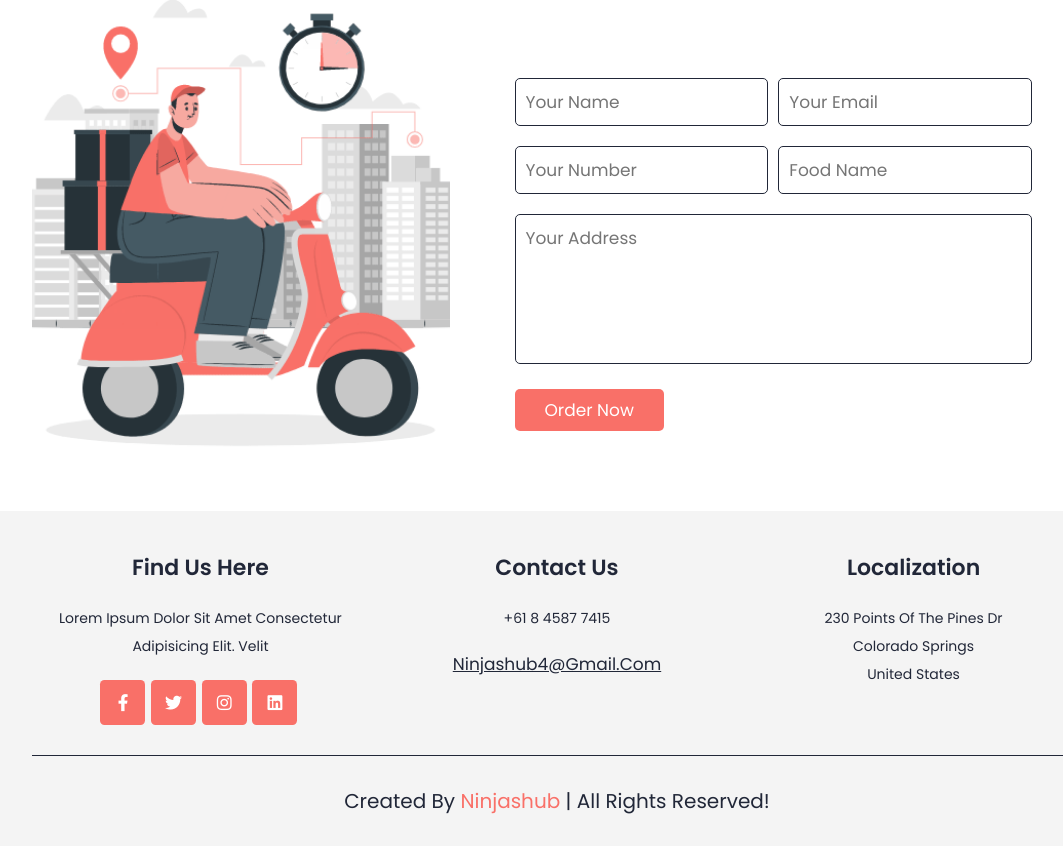
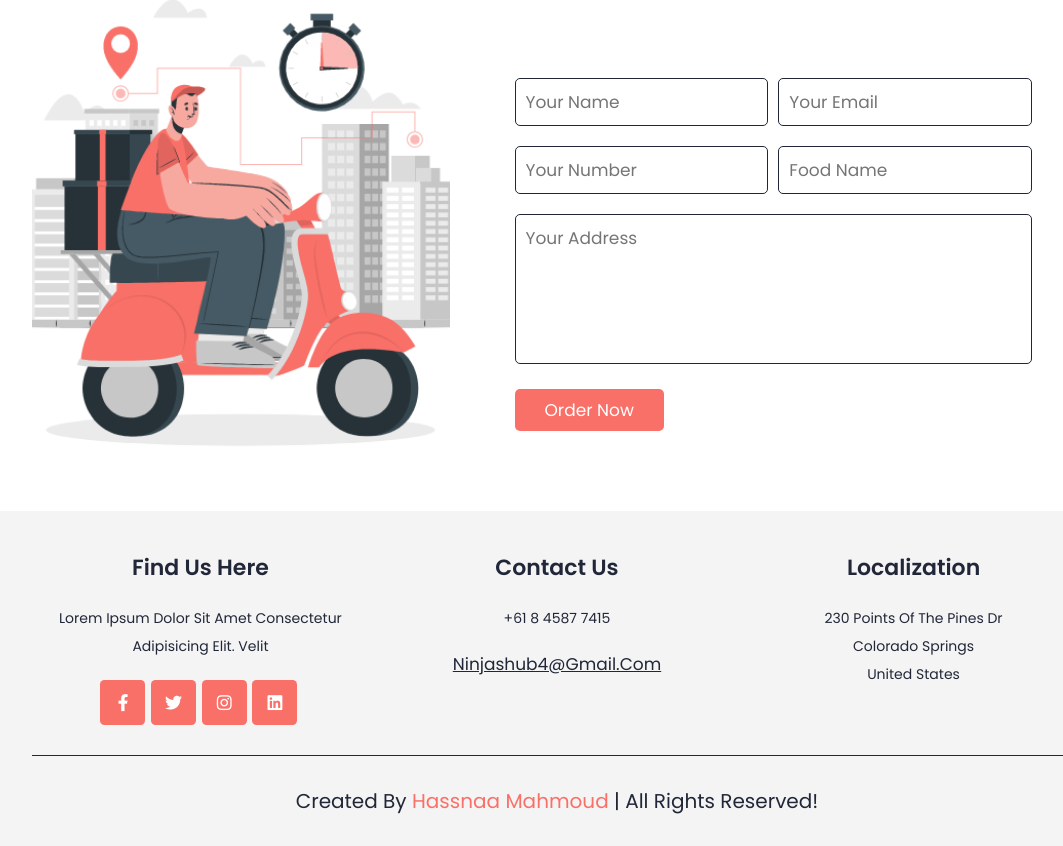
Before and after one commit to HASSNAAM/BURGER-WEBSITE, a plain HTML site: page index.html in a window 1280 px wide. Shown: the part 6194-7040 px from the top of the page, without its empty margins (83-1146 px from the left). Drawn offline with nearby package versions, Linux system fonts and the light colour scheme.

Commit message:
Update index.html

```diff
--- a/index.html
+++ b/index.html
@@ -548,7 +548,7 @@
 
             </div>
 
-            <div class="credit">created by <span>Ninjashub</span> | all rights reserved!</div>
+            <div class="credit">created by <span>Hassnaa Mahmoud</span> | all rights reserved!</div>
 
         </section>
 
```
